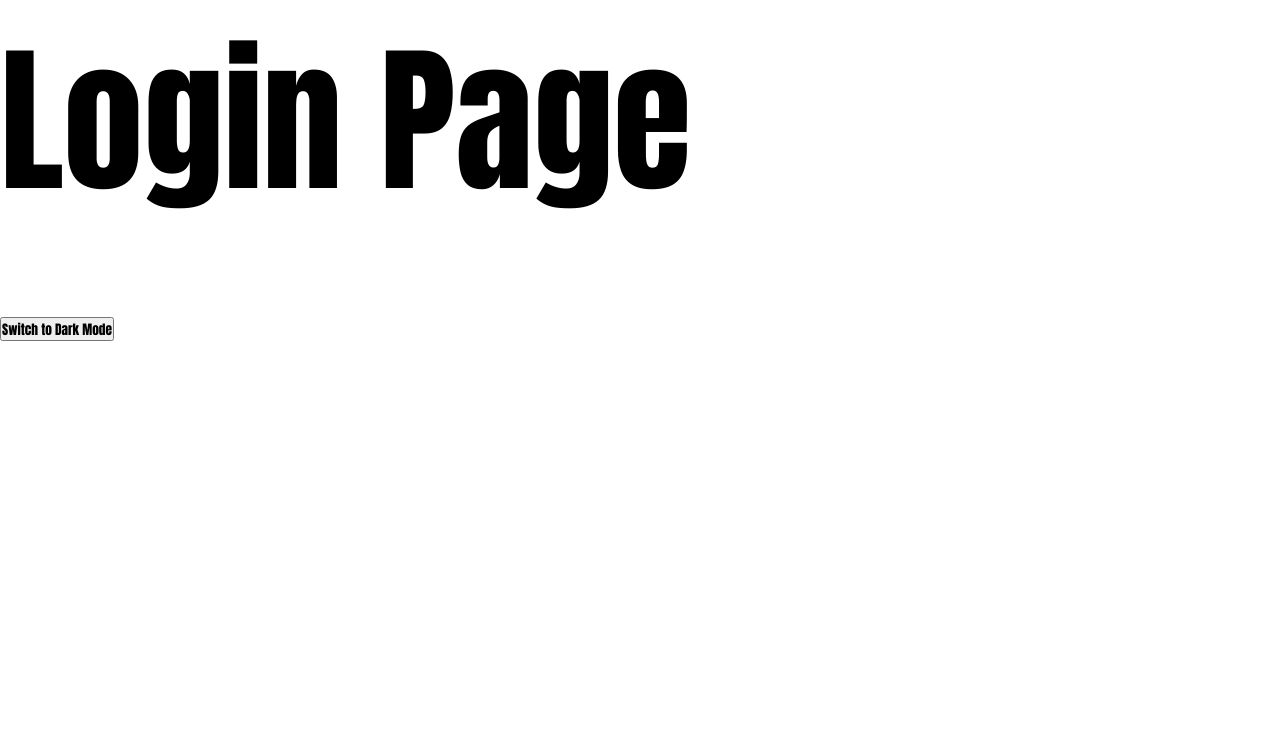
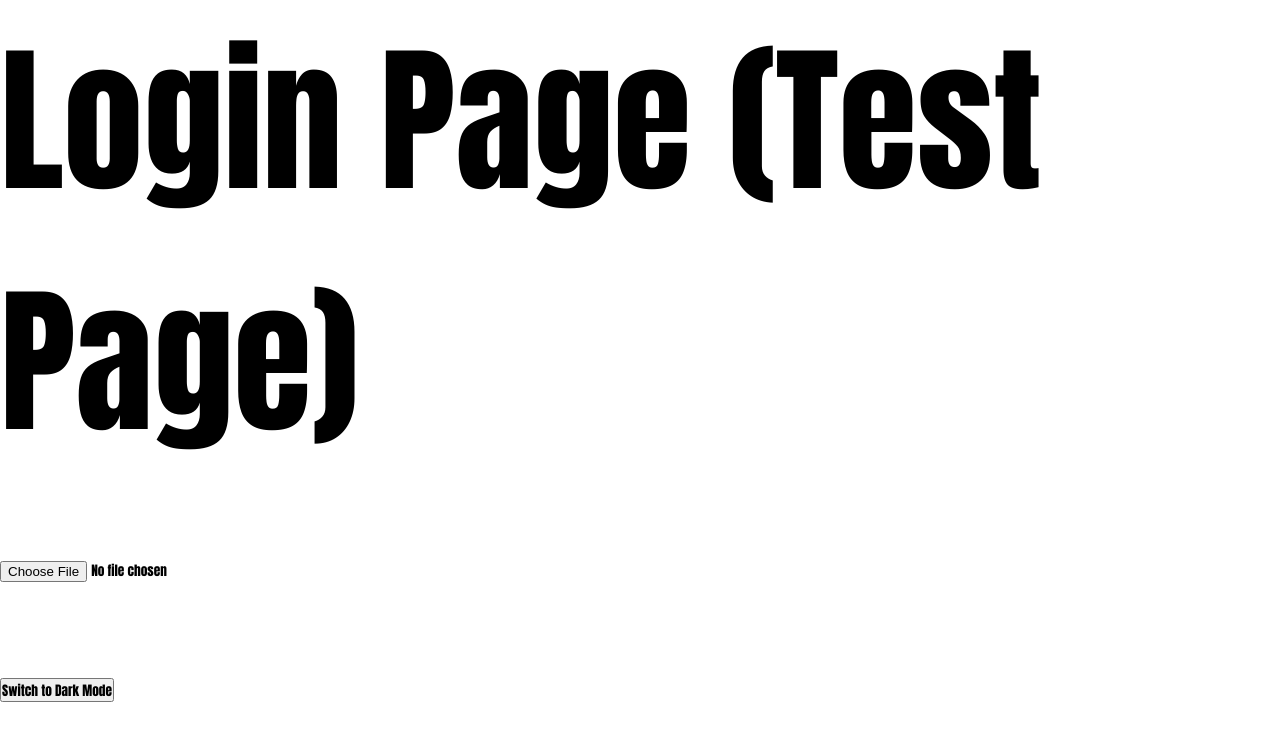
Before and after one commit to Scott-projects/V-Closet, a React (Create React App) app in the folder landing-page-prototype/: page /Login in a window 1280 px wide. Shown: the top 740 px of the page. Built offline with nearby package versions, Linux system fonts and the light colour scheme.

Commit message:
Image Upload functionality

```diff
--- /dev/null
+++ b/landing-page-prototype/src/components/ImageUploader.js
@@ -0,0 +1,19 @@
+import React, {useState} from 'react'
+
+function ImageUploader() {
+    const [image, setImage] = useState(null);
+
+    const handleChange = (event) => {
+        setImage(URL.createObjectURL(event.target.files[0]));
+    };
+
+    return (
+        <div>
+            <input type='file' onChange={handleChange} />
+            {image && <img src={image} />}
+        </div>
+    )
+
+}
+
+export default ImageUploader;
--- a/landing-page-prototype/src/pages/LoginPage.js
+++ b/landing-page-prototype/src/pages/LoginPage.js
@@ -1,12 +1,14 @@
 import React from 'react'
 import ToggleMode from '../components/ToggleMode';
+import ImageUploader from '../components/ImageUploader';
 import './LoginPage.css'
 
 function LoginPage() {
 
     return (
         <div className='login-test'>
-            <h1>Login Page</h1>
+            <h1>Login Page (Test Page)</h1>
+            <ImageUploader />
             <ToggleMode />
         </div>
     )
```
Also changed, not shown: 1 other file (tests, documents, lock files or other folders).
